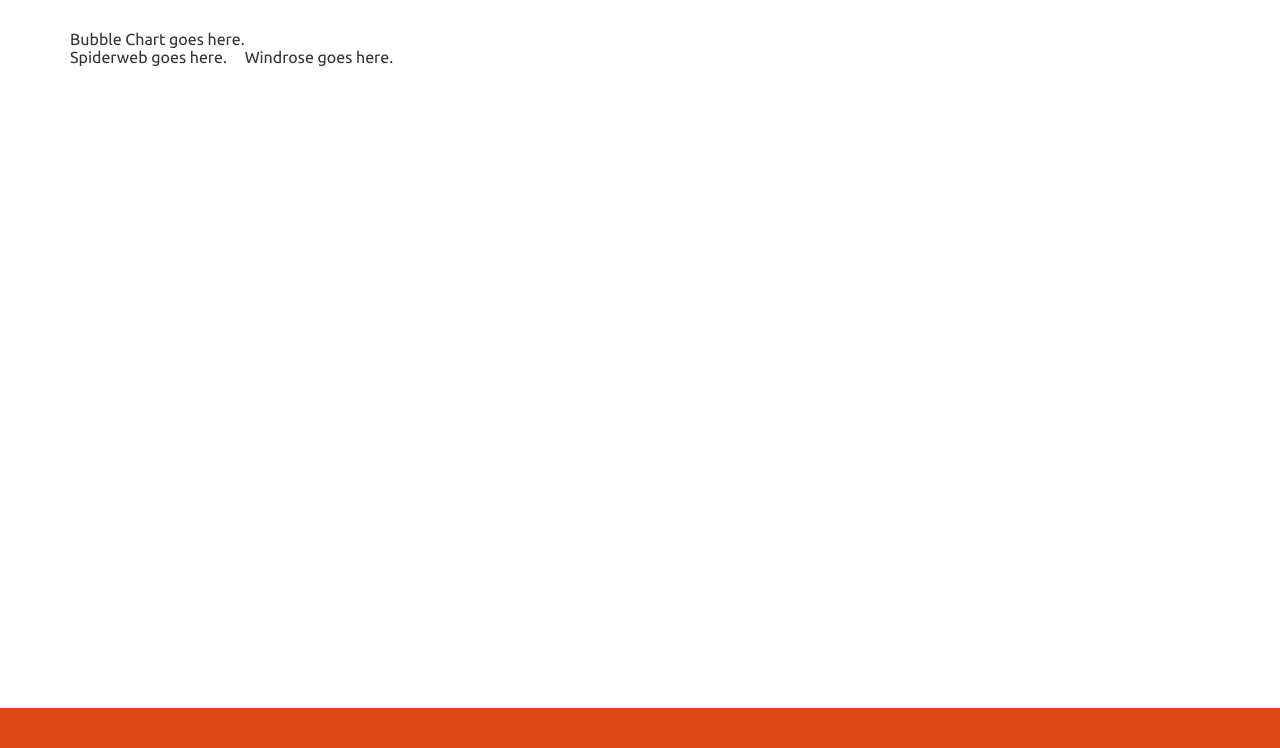
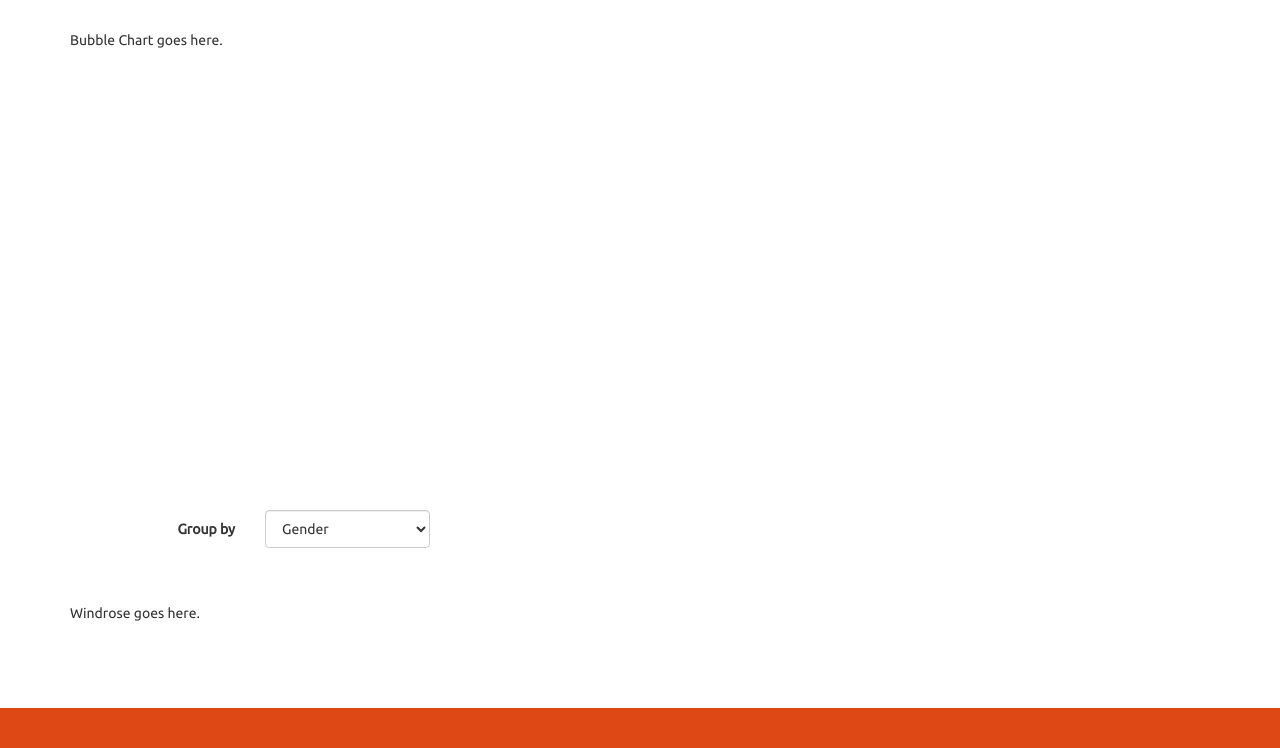
Before and after one commit to opendatakosovo/undp-gsc-viz, a Flask app: template ugcv/templates/multichoice.html in a window 1280 px wide. Shown: the part 52-800 px from the top of the page. Run offline with Flask 2, Linux system fonts and the light colour scheme; the template is opened without the code that fills it: most values are stand-ins (such as "Sample title", 1, 10 or a date in 2020); some libraries are stand-ins or nearby versions.

Commit message:
Draw dummy spiderweb chart

```diff
--- a/ugcv/__init__.py
+++ b/ugcv/__init__.py
@@ -118,7 +118,7 @@
 def register_json_url_rules(app):
     # Index.
     app.add_url_rule(
-        '/json/groupedanswers/<string:group>',
+        '/json/question/<int:qid>/group/<string:group>',
         view_func=GroupedAnswers.as_view('json_groupedanswers'))
 
 
@@ -133,5 +133,5 @@
 
     # Index.
     app.add_url_rule(
-        '/question/<int:question_id>',
+        '/question/<int:qid>',
         view_func=Answers.as_view('answers'))
--- a/ugcv/templates/multichoice.html
+++ b/ugcv/templates/multichoice.html
@@ -1,28 +1,150 @@
 {% extends "base.html" %}
 {% block body %}
-<scrip>
-</scrip>
 
-<table>
-<tr>
-  <td>
-    <div id="bubblechart">
-      Bubble Chart goes here.
+<!-- Chart scripts -->
+<script src="http://code.highcharts.com/highcharts.js"></script>
+<script src="http://code.highcharts.com/highcharts-more.js"></script>
+<script src="http://code.highcharts.com/modules/exporting.js"></script>
+
+<script>
+  $(document).ready(function() {
+    // Handler for .ready() called.
+    drawSpiderweb();
+
+    $('#spiderweb-group-select').change(function() {
+      // Every we select a new group, let's redraw the chart.
+      drawSpiderweb();
+    });
+
+  });
+
+  /**
+   * Draw the bubble chart.
+   **/
+  function drawBubbleChart(){
+
+  }
+
+  /**
+   * Draw the spiderweb chart.
+   **/
+  function drawSpiderweb(){
+
+    group = $('#spiderweb-group-select').val();
+    jsonUrl = '/json/question/' + {{qid}} + '/group/' + group;
+
+    $.get(jsonUrl, function(jsonResult){
+
+      // TODO: Look at the Console in the browser to see what jsonResult looks like
+      console.log(jsonResult);
+
+      // TODO: build categories array based on jsonResult
+      var categories = ['Sales', 'Marketing', 'Development', 'Customer Support', 'Information Technology', 'Administration']
+
+      // TODO: build series array based on jsonResult
+      var series = [{
+          name: 'Allocated Budget',
+          data: [43000, 19000, 60000, 35000, 17000, 10000],
+          pointPlacement: 'on'
+        }, {
+          name: 'Actual Spending',
+          data: [50000, 39000, 42000, 31000, 26000, 14000],
+          pointPlacement: 'on'
+        }]
+
+        $('#spiderweb').highcharts({
+          chart: {
+              polar: true,
+              type: 'line'
+          },
+
+          title: {
+              text: '',
+              x: -80
+          },
+
+          pane: {
+              size: '80%'
+          },
+
+          xAxis: {
+              categories: categories,
+              tickmarkPlacement: 'on',
+              lineWidth: 0
+          },
+
+          yAxis: {
+              gridLineInterpolation: 'polygon',
+              lineWidth: 0,
+              min: 0
+          },
+
+          tooltip: {
+              shared: true,
+              pointFormat: '<span style="color:{series.color}">{series.name}: <b>${point.y:,.0f}</b><br/>'
+          },
+
+          legend: {
+              align: 'right',
+              verticalAlign: 'top',
+              y: 70,
+              layout: 'vertical'
+          },
+
+          series: series
+
+      });
+
+    });
+  }
+
+  /**
+   * Draw the windrose chart.
+   **/
+  function drawWindrose(){
+
+  }
+</script>
+
+
+  <div id="bubblechart">
+    Bubble Chart goes here.
+  </div>
+
+  <br><br>
+
+  <div id="spiderweb-container">
+
+    <div id="spiderweb" style="min-width: 400px; max-width: 600px; height: 400px; margin: 0 auto"></div>
+
+    <br>
+
+    <div>
+      <form class="form-horizontal" role="form">
+          <div class="form-group">
+            <label class="control-label col-sm-2" for="spiderweb-group-select">Group by</label>
+            <div class="col-sm-2">
+              <select id="spiderweb-group-select" class="form-control">
+                <option value="gender" selected>Gender</option>
+                <option value="education">Education</option>
+                <option value="municipality">Municipality</option>
+              </select>
+            </div>
+          </div>
+      </form>
     </div>
-  </td>
-</tr>
-<tr>
-  <td>
-    <div id="spiderweb">
-      Spiderweb goes here.
+
+    <div>
+
     </div>
-  </td>
-  <td>
-    <div id="windrose">
-      Windrose goes here.
-    </div>
-  </td>
-</tr>
+
+  </div>
+
+  <br><br>
+
+  <div id="windrose">
+    Windrose goes here.
+  </div>
 
 
 
--- a/ugcv/views/pages/answers.py
+++ b/ugcv/views/pages/answers.py
@@ -2,8 +2,8 @@
 from flask.views import View
 
 class Answers(View):
-    def dispatch_request(self, question_id):
-    	if question_id in [1, 2, 3, 7, 9, 11, 12, 13]:
-        	return render_template('multichoice.html')
+    def dispatch_request(self, qid):
+    	if qid in [1, 2, 5, 7, 10, 11, 12, 13]:
+        	return render_template('multichoice.html', qid=qid)
         else:
         	return "other"
```
Also changed, not shown: ugcv/views/json/groupedanswers.py (+15 -3 lines).
